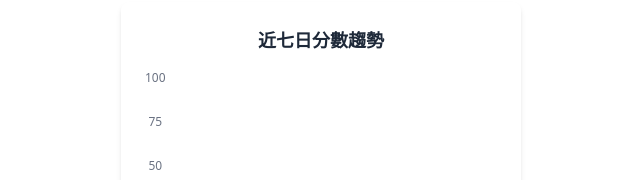
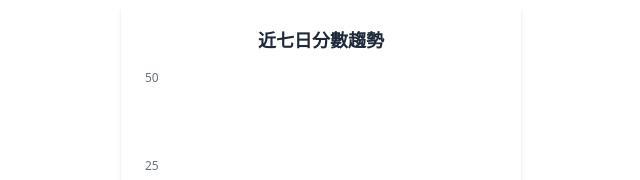
Before and after one commit to echoedinvoker/work-recorder, a Vue app: page / in a window 1280 px wide. Shown: the part 222-402 px from the top of the page, without its empty margins (319-959 px from the left). Built offline with nearby package versions, Linux system fonts and the light colour scheme; the HTML template or start-up script is replaced by a standard one.

Commit message:
down y axis max to 50

```diff
--- a/src/components/ScoreChart.vue
+++ b/src/components/ScoreChart.vue
@@ -6,8 +6,6 @@
     <div class="relative h-48 mb-4">
       <!-- Y軸標籤 -->
       <div class="absolute left-0 top-0 h-full flex flex-col justify-between text-xs text-gray-500 pr-2">
-        <span>100</span>
-        <span>75</span>
         <span>50</span>
         <span>25</span>
         <span>0</span>
```
